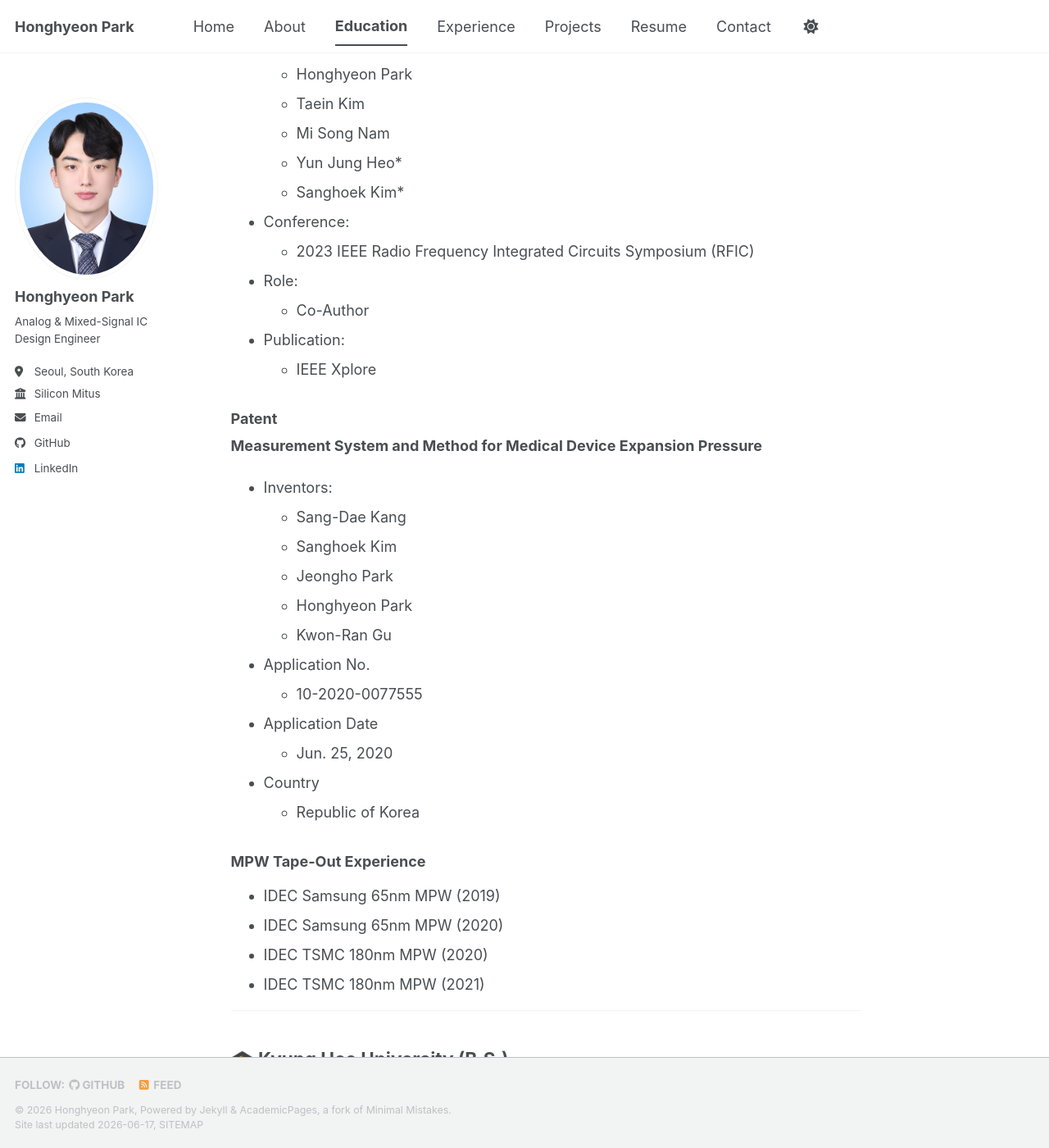
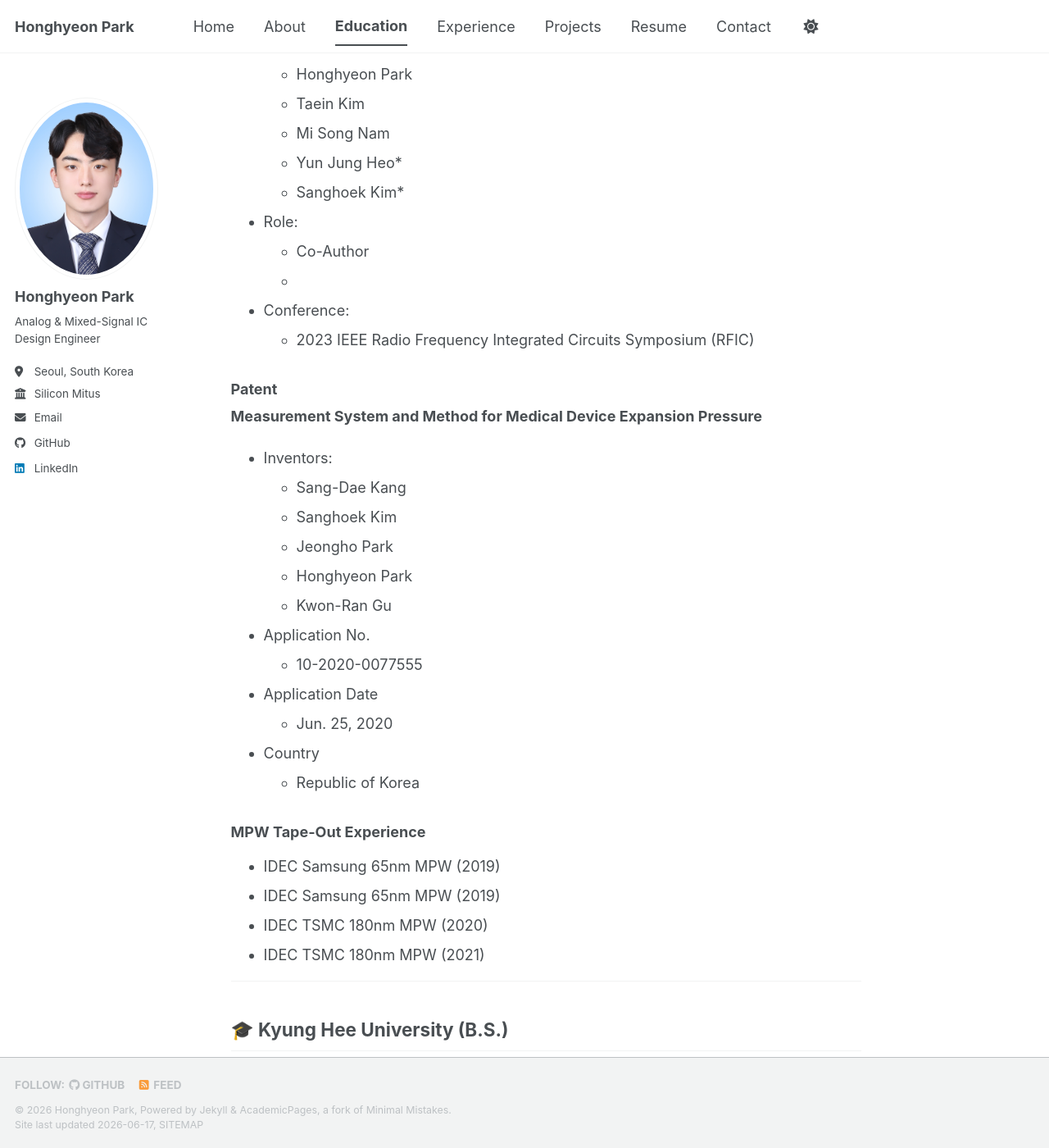
Before and after one commit to PARKHONGHYEON/PARHONGHYEON.github.io, a Jekyll site: the page built from _pages/education.md, in a window 1280 px wide and 1400 px high, scrolled down 934 px. Shown: the whole window at 82% size. Built offline with Jekyll 4.4.1, drawn with Linux system fonts in a browser that asks for light colours; a script bundle is joined from its source files by our own code; library files that are not in the unit come from our copies; some of the changed text lies outside the part shown.

Commit message:
Update education.md

```diff
--- a/_pages/education.md
+++ b/_pages/education.md
@@ -39,14 +39,12 @@ http://ael.khu.ac.kr/
   - Yun Jung Heo*
   - Sanghoek Kim*
 
+- Role:
+  - Co-Author
+  -
 - Conference:
   - 2023 IEEE Radio Frequency Integrated Circuits Symposium (RFIC)
 
-- Role:
-  - Co-Author
-
-- Publication:
-  - IEEE Xplore
 
 ### Patent
 
@@ -71,7 +69,7 @@ http://ael.khu.ac.kr/
 ### MPW Tape-Out Experience
 
 - IDEC Samsung 65nm MPW (2019)
-- IDEC Samsung 65nm MPW (2020)
+- IDEC Samsung 65nm MPW (2019)
 - IDEC TSMC 180nm MPW (2020)
 - IDEC TSMC 180nm MPW (2021)
 
```
Also changed, not shown: other parts of _pages/education.md (+0 -4 lines).
